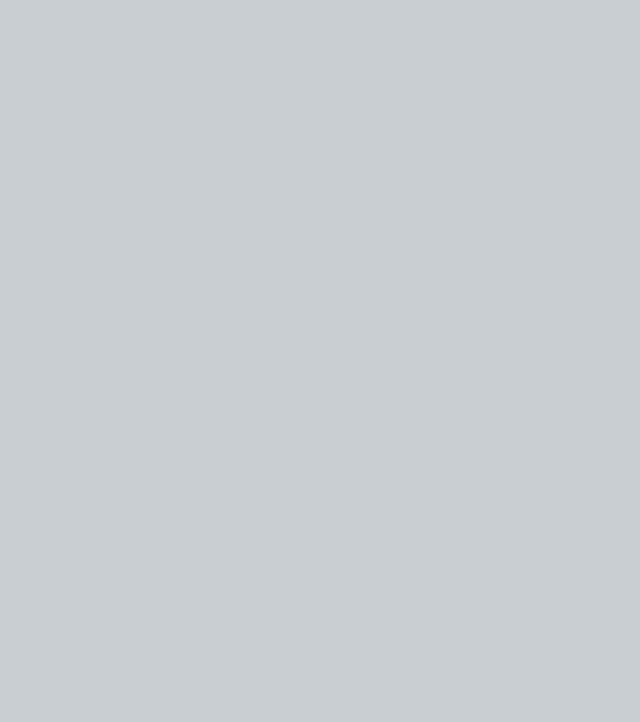
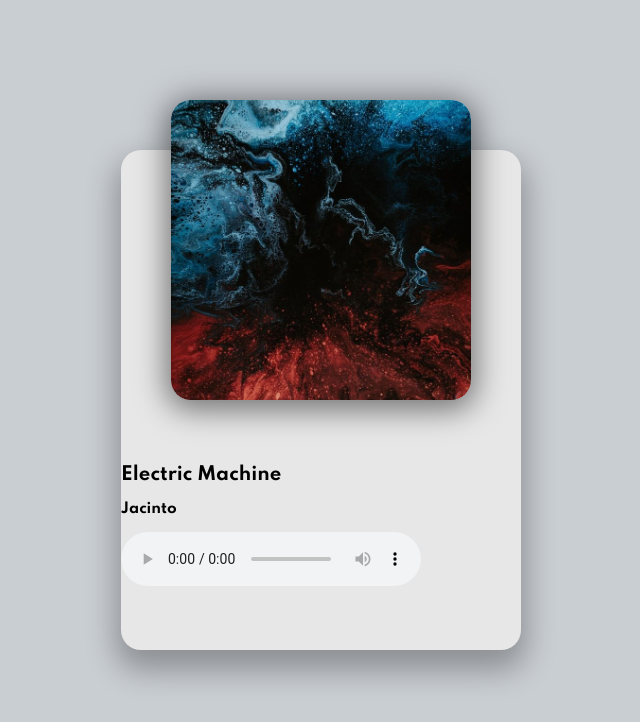
Before and after one commit to gbronca/music-player-js, a plain HTML site: page index.html in a window 1280 px wide. Shown: the whole page, without its empty margins (319-959 px from the left). Drawn offline with Linux system fonts and the light colour scheme.

Commit message:
basic media player design

```diff
--- a/index.html
+++ b/index.html
@@ -12,6 +12,14 @@
     <link rel="stylesheet" href="style.css">
 </head>
 <body>
+    <div class="player-container">
+        <div class="img-container">
+            <img src="img/jacinto-1.jpg" alt="Album Art">
+        </div>
+        <h2 id="title">Electric Machine</h2>
+        <h3 id="artist">Jacinto</h3>
+        <audio src="music/jacinto-1.mp3" controls></audio>
+    </div>
     <!-- Script -->
     <script src="script.js"></script>
 </body>
--- a/style.css
+++ b/style.css
@@ -1,4 +1,5 @@
 /* Images created by: https://unsplash.com/@pawel_czerwinski */
+@import url('https://fonts.googleapis.com/css2?family=Spartan:wght@400;700&display=swap');
 
 html {
   box-sizing: border-box;
@@ -11,5 +12,40 @@ body {
   display: flex;
   justify-content: center;
   align-items: center;
+  font-family: 'Spartan', sans-serif;
   font-size: 12px;
 }
+
+.player-container {
+  height: 500px;
+  width: 400px;
+  background-color: #e7e7e7;
+  border-radius: 20px;
+  box-shadow: 0 15px 30px 5px rgba(0, 0, 0, 0.3);
+}
+
+.img-container {
+  height: 300px;
+  width: 300px;
+  position: relative;
+  top: -50px;
+  left: 50px;
+}
+
+.img-container img {
+  height: 100%;
+  width: 100%;
+  object-fit: cover;
+  border-radius: 20px;
+  box-shadow: 0 5px 30px 5px rgba(0, 0, 0, 0.5);
+}
+
+/* Media Query: iPhone (Vertical) */
+@media screen and (max-width: 376px) {
+  .player-container {
+    width: 95vw;
+  }
+  .img-container {
+    left: 29px;
+  }
+}
```
